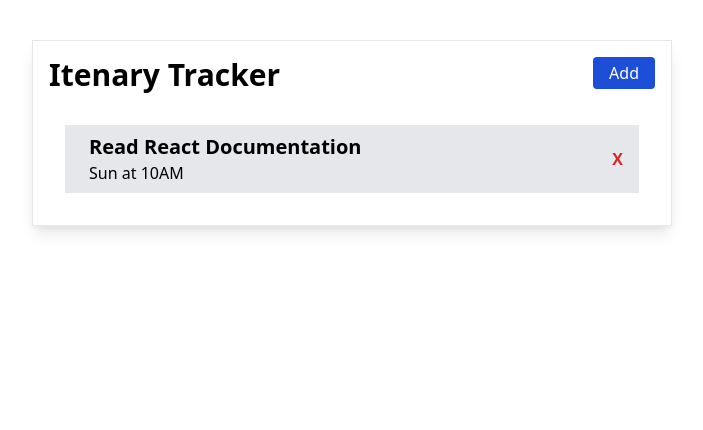
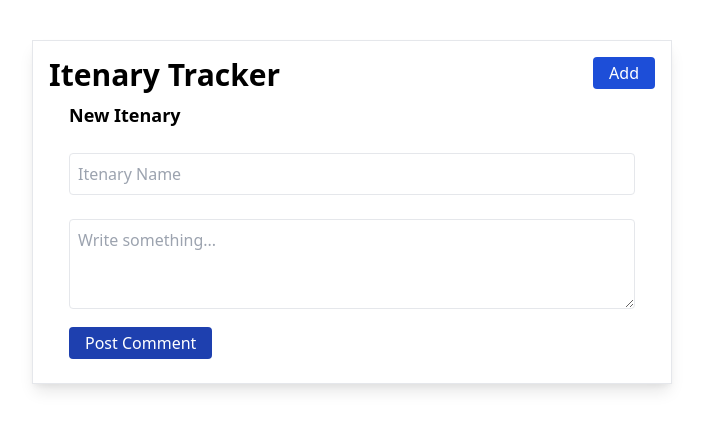
Before and after one commit to PrinceNiyonshuti/itenarytracker, a React (Create React App) app: page /add in a window 1280 px wide. Shown: the top 430 px of the page, without its empty margins (288-991 px from the left). Built offline with nearby package versions, Linux system fonts and the light colour scheme.

Commit message:
added routes and pages

```diff
--- a/package.json
+++ b/package.json
@@ -8,6 +8,7 @@
     "@testing-library/user-event": "^12.1.10",
     "react": "^17.0.2",
     "react-dom": "^17.0.2",
+    "react-router-dom": "^5.3.0",
     "react-scripts": "4.0.3",
     "web-vitals": "^1.0.1"
   },
--- a/src/Layout/AddItenary.js
+++ b/src/Layout/AddItenary.js
@@ -0,0 +1,44 @@
+/** @format */
+
+import React from "react";
+
+function AddItenary() {
+	return (
+		<div>
+			<h3 className="font-bold text-lg mb-1 mx-5">New Itenary</h3>
+			<form>
+				<div className="flex">
+					<div className="w-full bg-white p-2 rounded">
+						<div className=" p-3 w-full">
+							<input
+								type="text"
+								required
+								id="name"
+								className="border p-2 rounded w-full"
+								placeholder="Itenary Name"
+							/>
+						</div>
+						<div className=" p-3 w-full">
+							<textarea
+								rows="3"
+								id="name"
+								className="border p-2 rounded w-full"
+								placeholder="Write something..."
+							/>
+						</div>
+
+						<div className="flex justify-between mx-3">
+							<div>
+								<button className="px-4 py-1 bg-blue-800 text-white rounded font-light hover:bg-blue-700">
+									Post Comment
+								</button>
+							</div>
+						</div>
+					</div>
+				</div>
+			</form>
+		</div>
+	);
+}
+
+export default AddItenary;
--- a/src/Layout/Layout.js
+++ b/src/Layout/Layout.js
@@ -1,19 +1,31 @@
 /** @format */
 
 import React from "react";
+import { BrowserRouter as Router, Route, Switch } from "react-router-dom";
 
 import Title from "./Title";
 import Main from "./Main";
+import AddItenary from "./AddItenary";
 const Layout = () => {
 	return (
-		<div className="">
-			<div className="flex items-center justify-center w-screen mt-10 ">
-				<div className="w-2/4 font-bold border shadow-lg p-4">
-					<Title />
-					<Main/>
+		<Router>
+			<div className="">
+				<div className="flex items-center justify-center w-screen mt-10 ">
+					<div className="w-2/4 font-bold border shadow-lg p-4">
+						<Title />
+
+						<Switch>
+							<Route exact path="/">
+								<Main />
+							</Route>
+							<Route  path="/add">
+								<AddItenary />
+							</Route>
+						</Switch>
+					</div>
 				</div>
 			</div>
-		</div>
+		</Router>
 	);
 };
 export default Layout;
```
Also changed, not shown: 2 other files (tests, documents, lock files or other folders).
